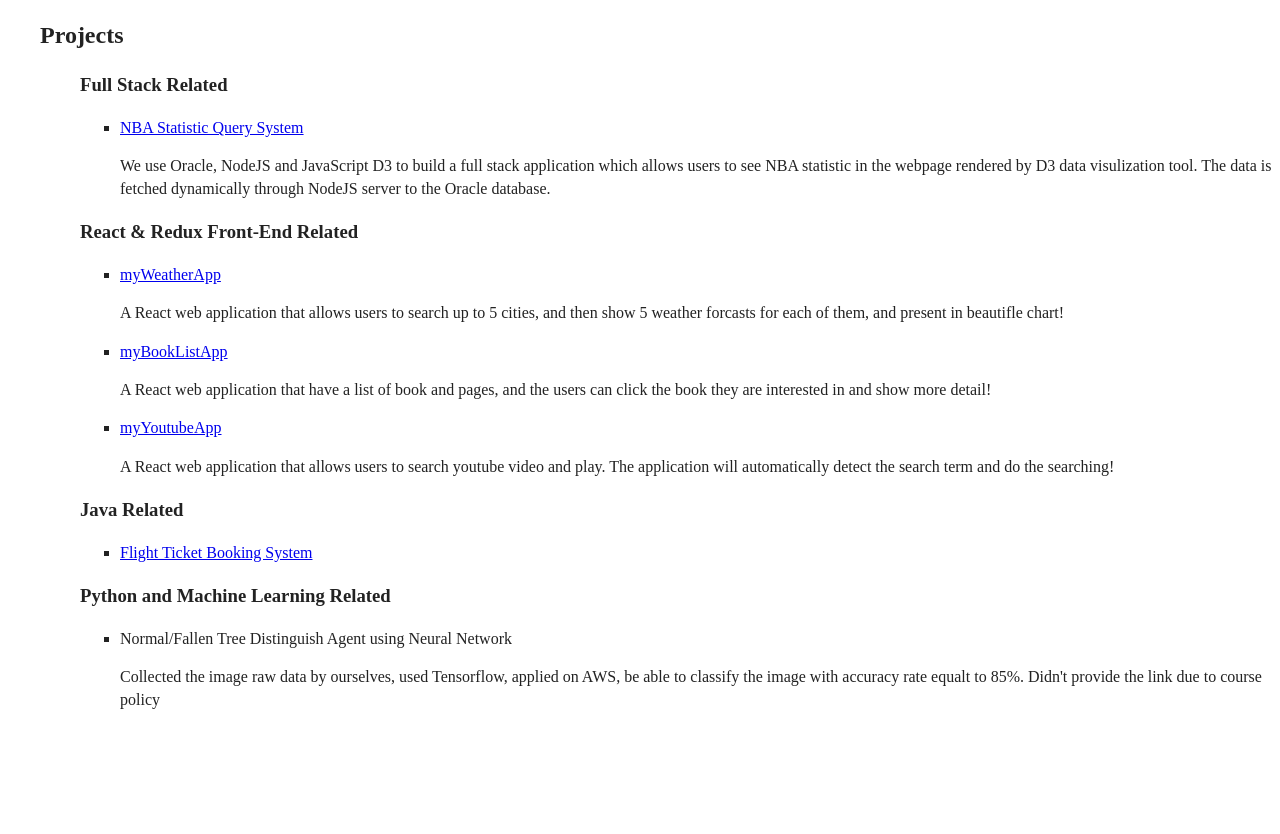
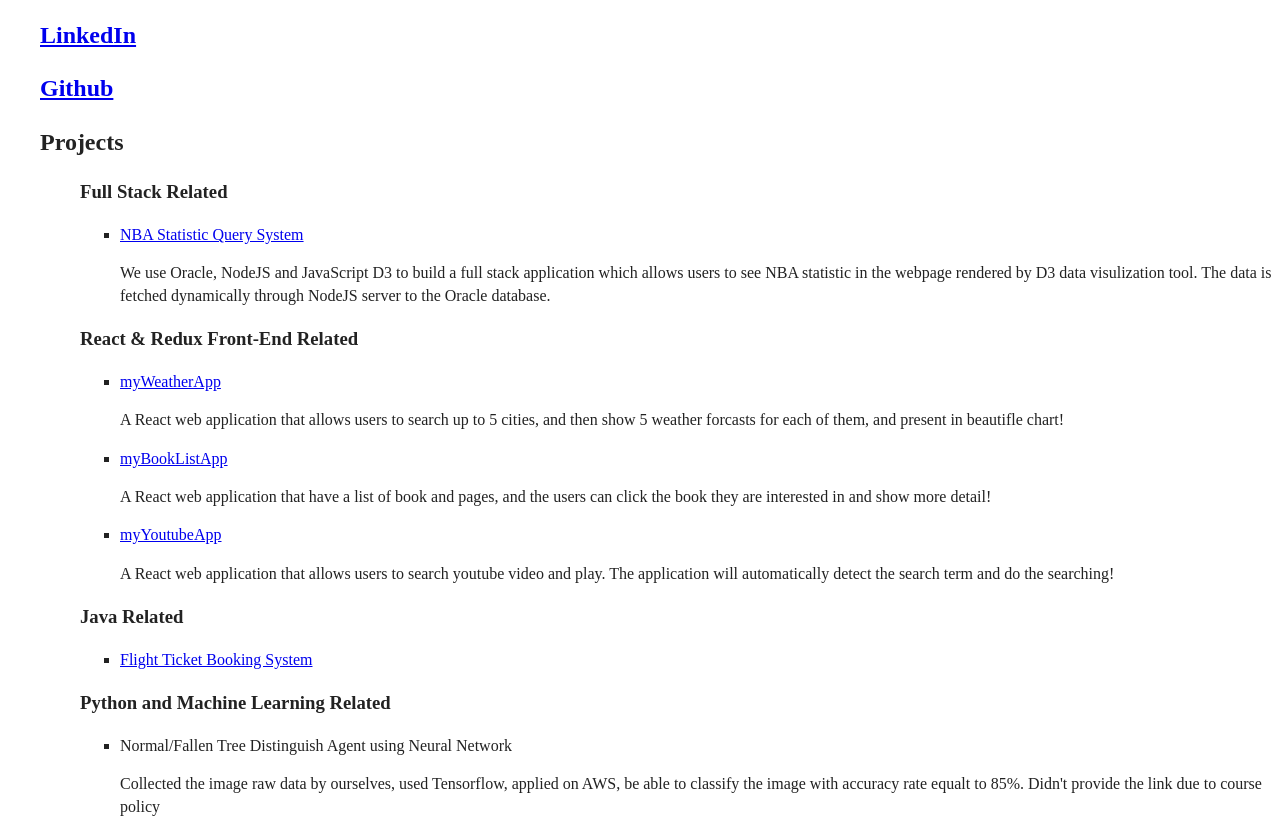
Before and after one commit to nathantw5566/nathantw5566.github.io, a plain HTML site: page index.html in a window 1280 px wide. Shown: the part 69-903 px from the top of the page. Before the commit the page ends 800 px from the top, so only its background shows below. Drawn offline with nearby package versions, Linux system fonts and the light colour scheme; a script that the page names is missing.

Commit message:
add link

```diff
--- a/index.html
+++ b/index.html
@@ -25,7 +25,11 @@
   <!-- Add your site or application content here -->
   <div style="margin-left:40%;"><h1 >Nathan Hsu Portfolio Page</h1></div>
   <div>
-  	<ul><h2>Projects</h2>
+
+  	<ul>
+  		<h2><a href="https://www.linkedin.com/in/nathan-hsu-04710397/">LinkedIn</a></h2>
+  		<h2><a href="https://github.com/nathantw5566">Github</a></h2>
+  		<h2>Projects</h2>
  		<ul><h3>Full Stack Related</h3>
  			<ul>
  				<li><a href="https://github.com/CS542-NBA/NBA-data">NBA Statistic Query System</a>
```
